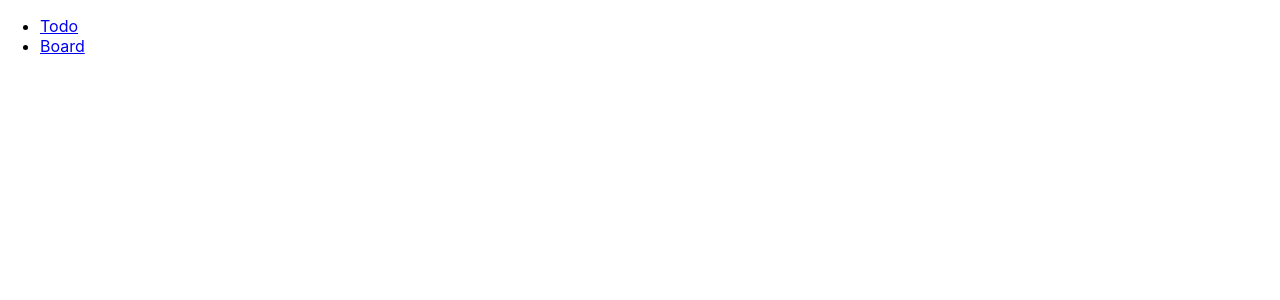
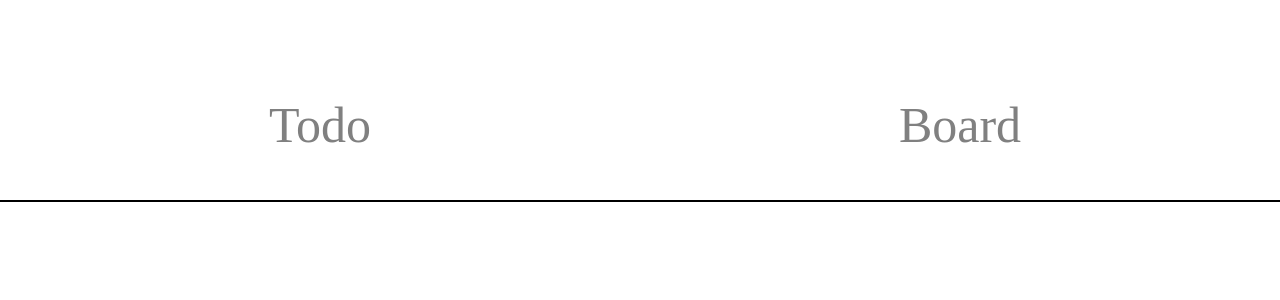
Before and after one commit to jongeunShin95/pp-TodoAndBoard, a React (Create React App) app: page / in a window 1280 px wide. Shown: the top 300 px of the page. Built offline with nearby package versions, Linux system fonts and the light colour scheme.

Commit message:
Update Header Styling

```diff
--- a/package.json
+++ b/package.json
@@ -11,10 +11,13 @@
     "@types/react": "^17.0.5",
     "@types/react-dom": "^17.0.5",
     "@types/react-router-dom": "^5.1.7",
+    "@types/styled-components": "^5.1.9",
     "react": "^17.0.2",
     "react-dom": "^17.0.2",
     "react-router-dom": "^5.2.0",
     "react-scripts": "4.0.3",
+    "styled-components": "^5.3.0",
+    "styled-reset": "^4.3.4",
     "typescript": "^4.1.2",
     "web-vitals": "^1.0.1"
   },
--- a/src/App.tsx
+++ b/src/App.tsx
@@ -4,9 +4,17 @@ import BoardApp from './containers/BoardApp';
 import HeaderApp from './containers/HeaderApp';
 import TodoApp from './containers/TodoApp';
 
+import { createGlobalStyle } from 'styled-components';
+import reset from 'styled-reset';
+
+const GlobalStyle = createGlobalStyle`
+  ${reset}
+`;
+
 function App() {
   return (
     <>
+      <GlobalStyle />
       <HeaderApp />
       <Route path="/Todo" component={TodoApp} />
       <Route path="/Board" component={BoardApp} />
--- a/src/components/Header.tsx
+++ b/src/components/Header.tsx
@@ -1,17 +1,33 @@
 import React from 'react';
-import { Link } from 'react-router-dom';
-import BoardApp from '../containers/BoardApp';
-import TodoApp from '../containers/TodoApp';
+import { NavLink } from 'react-router-dom';
+import styled, { css } from 'styled-components';
+
+const HeaderComponenet = styled.div`
+    font-size: 30px;
+    height: 200px;
+    display: flex;
+    border-bottom: 2px solid black;
+    margin-bottom: 10px;
+`;
+
+const LinkComponent = styled(NavLink)`
+    height: 100%;
+    width: 100%;
+    text-align: center;
+    padding-top: 100px;
+    font-size: 50px;
+    text-decoration: none;
+    color: gray;
+`;
 
 function Header() {
+
     return (
-        <div>
-            <ul>
-                <li><Link to="/Todo">Todo</Link></li>
-                <li><Link to="/Board">Board</Link></li>
-            </ul>
-        </div>
-    )
+        <HeaderComponenet>
+            <LinkComponent to="/Todo" activeStyle={{ color: "black" }}>Todo</LinkComponent>
+            <LinkComponent to="/Board" activeStyle={{ color: "black" }}>Board</LinkComponent>
+        </HeaderComponenet>
+    );
 }
 
 export default Header;
```
Also changed, not shown: 2 other files (tests, documents, lock files or other folders).
